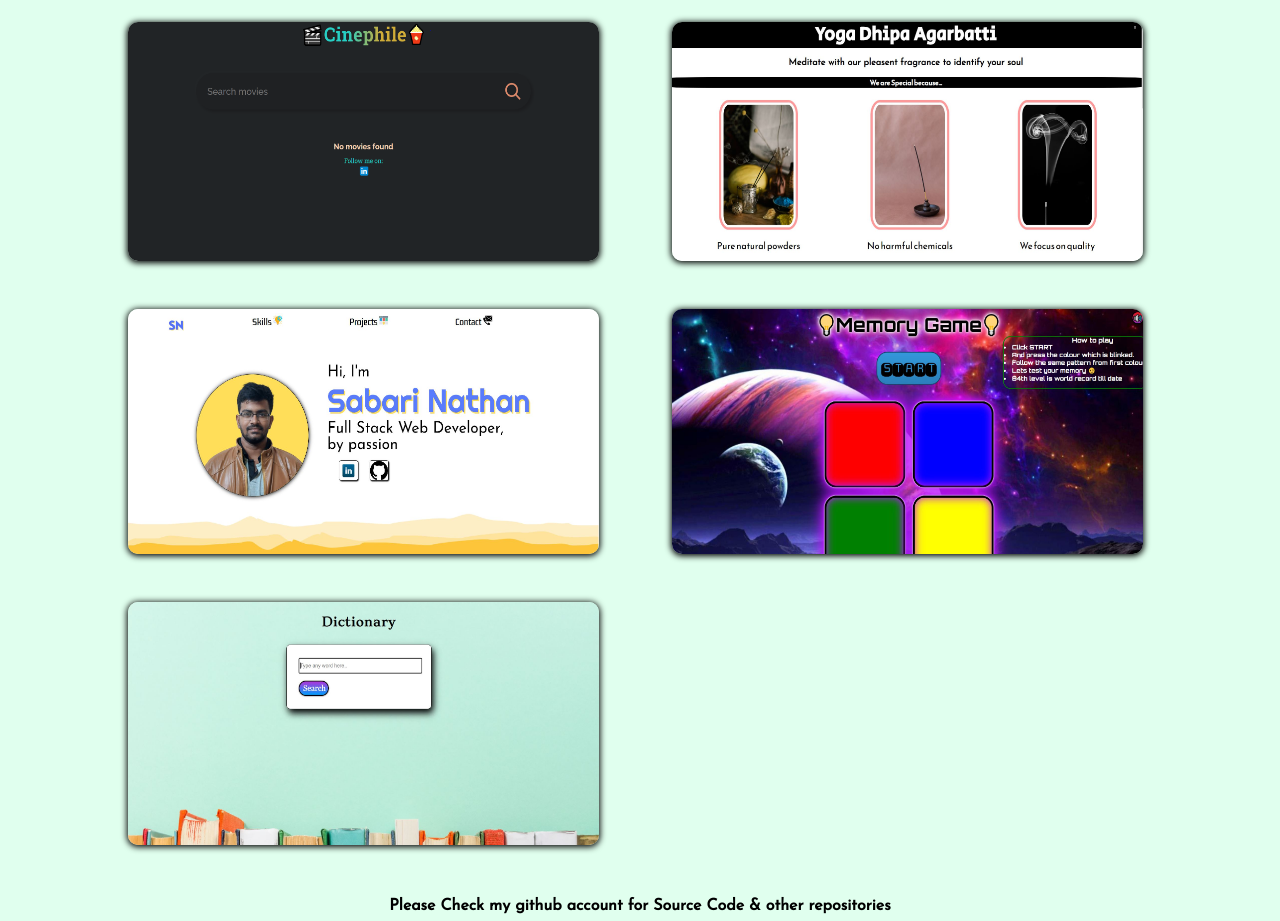
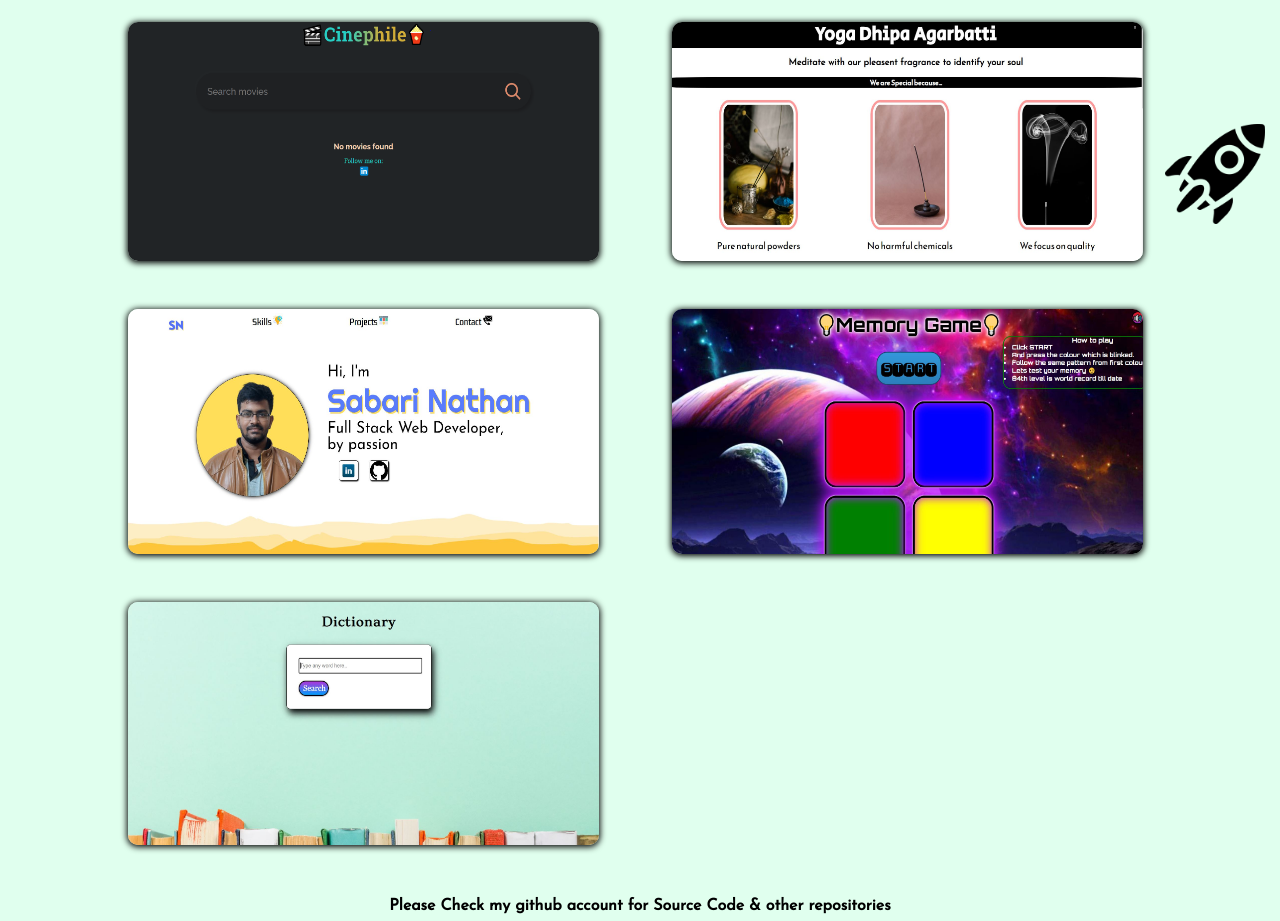
Before and after one commit to nath-techie/sabari, a React (Create React App) app: page / in a window 1280 px wide. Shown: the part 2100-3021 px from the top of the page. Built offline with nearby package versions, Linux system fonts and the light colour scheme; a web font is replaced by a local one.

Commit message:
Update Projects.jsx
adding filler image for project div

```diff
--- a/src/components/Projects.jsx
+++ b/src/components/Projects.jsx
@@ -1,4 +1,5 @@
 import ProjectBox from "./Projectbox.jsx";
+import filler2 from"./pics/f2.png";
 import s1 from "./pics/sp3.JPG";
 import s2 from "./pics/sp5.jpg";
 import s3 from "./pics/sp7.JPG";
@@ -14,7 +15,7 @@ import s10 from "./pics/EXTENSION.PNG";
 function Projects(){
   return(
     <div className="project-page" id="3">
-
+<img src={filler2} alt="Icon description" class="filler-images"/>
      <div className="pro-container">
 
   <ProjectBox
```
